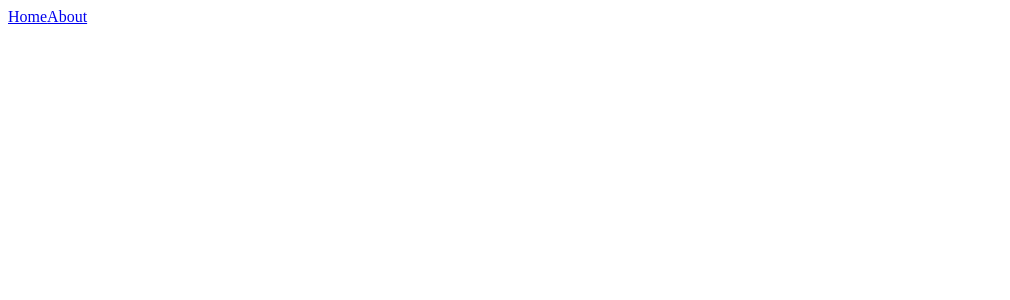
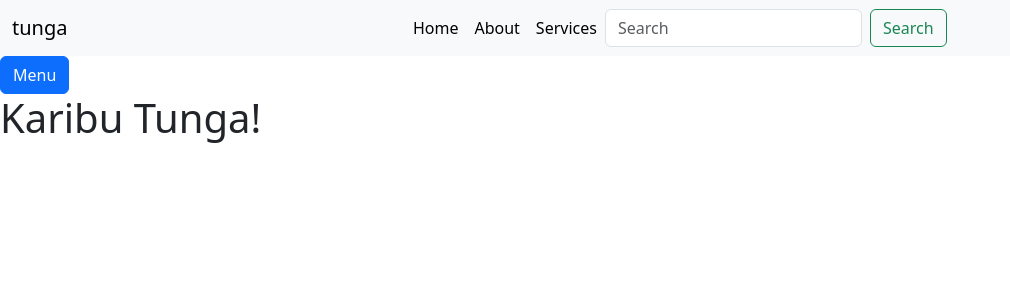
Before and after one commit to davidnene/tunga, a Vue app: page / in a window 1280 px wide. Shown: the top 300 px of the page, without its empty margins (0-1010 px from the left). Built offline with nearby package versions, Linux system fonts and the light colour scheme.

Commit message:
Initial Setup

```diff
--- a/index.html
+++ b/index.html
@@ -5,9 +5,11 @@
     <link rel="icon" href="/favicon.ico">
     <meta name="viewport" content="width=device-width, initial-scale=1.0">
     <title>Vite App</title>
+    <link href="https://cdn.jsdelivr.net/npm/bootstrap@5.3.2/dist/css/bootstrap.min.css" rel="stylesheet" integrity="sha384-T3c6CoIi6uLrA9TneNEoa7RxnatzjcDSCmG1MXxSR1GAsXEV/Dwwykc2MPK8M2HN" crossorigin="anonymous">
   </head>
   <body>
     <div id="app"></div>
     <script type="module" src="/src/main.js"></script>
+    <script src="https://cdn.jsdelivr.net/npm/bootstrap@5.3.2/dist/js/bootstrap.bundle.min.js" integrity="sha384-C6RzsynM9kWDrMNeT87bh95OGNyZPhcTNXj1NW7RuBCsyN/o0jlpcV8Qyq46cDfL" crossorigin="anonymous"></script>
   </body>
 </html>
--- a/src/App.vue
+++ b/src/App.vue
@@ -1,14 +1,11 @@
 <script setup>
+import Navbar from './components/Navbar.vue';
 </script>
 
 <template>
   <header>
-
     <div>
-      <nav>
-        <RouterLink to="/">Home</RouterLink>
-        <RouterLink to="/about">About</RouterLink>
-      </nav>
+      <Navbar/>
     </div>
   </header>
   <RouterView />
--- /dev/null
+++ b/src/components/Navbar.vue
@@ -0,0 +1,52 @@
+<script setup>
+
+</script>
+
+<template>
+      <nav class="navbar navbar-expand-lg bg-body-tertiary">
+        <div class="container-fluid">
+            <RouterLink class="navbar-brand" to="/">tunga</RouterLink>
+            <button class="navbar-toggler" type="button" data-bs-toggle="collapse" data-bs-target="#navbarSupportedContent" aria-controls="navbarSupportedContent" aria-expanded="false" aria-label="Toggle navigation">
+            <span class="navbar-toggler-icon"></span>
+            </button>
+            <div class="collapse navbar-collapse justify-content-center" id="navbarSupportedContent">
+            <ul class="navbar-nav">
+                <li class="nav-item">
+                    <RouterLink class="nav-link active" aria-current="page" to="/">Home</RouterLink>
+                </li>
+                <li class="nav-item">
+                    <RouterLink class="nav-link active" aria-current="page" to="/about">About</RouterLink>
+                </li>
+                <li class="nav-item">
+                    <RouterLink class="nav-link active" aria-current="page" to="/services">Services</RouterLink>
+                </li>
+                <!-- <li class="nav-item">
+                    <a class="nav-link" href="#">Link</a>
+                </li> -->
+                <!-- <li class="nav-item dropdown">
+                <a class="nav-link dropdown-toggle" href="#" role="button" data-bs-toggle="dropdown" aria-expanded="false">
+                    Dropdown
+                </a>
+                <ul class="dropdown-menu">
+                    <li><a class="dropdown-item" href="#">Action</a></li>
+                    <li><a class="dropdown-item" href="#">Another action</a></li>
+                    <li><hr class="dropdown-divider"></li>
+                    <li><a class="dropdown-item" href="#">Something else here</a></li>
+                </ul>
+                </li> -->
+                <!-- <li class="nav-item">
+                <a class="nav-link disabled" aria-disabled="true">Disabled</a>
+                </li> -->
+            </ul>
+            <form class="d-flex" role="search">
+                <input class="form-control me-2" type="search" placeholder="Search" aria-label="Search">
+                <button class="btn btn-outline-success" type="submit">Search</button>
+            </form>
+            </div>
+        </div>
+    </nav>
+</template>
+
+<style scoped>
+
+</style>
--- /dev/null
+++ b/src/components/OffCanvas.vue
@@ -0,0 +1,40 @@
+<script setup>
+
+</script>
+
+<template>
+    <div>
+        <a class="btn btn-primary" data-bs-toggle="offcanvas" href="#offcanvasExample" role="button" aria-controls="offcanvasExample">
+            <slot></slot>
+        </a>
+        <!-- <button class="btn btn-primary" type="button" data-bs-toggle="offcanvas" data-bs-target="#offcanvasExample" aria-controls="offcanvasExample">
+        Button with data-bs-target
+        </button> -->
+
+        <div class="offcanvas offcanvas-start" tabindex="-1" id="offcanvasExample" aria-labelledby="offcanvasExampleLabel">
+            <div class="offcanvas-header">
+                <h5 class="offcanvas-title" id="offcanvasExampleLabel">Offcanvas</h5>
+                <button type="button" class="btn-close" data-bs-dismiss="offcanvas" aria-label="Close"></button>
+            </div>
+        <div class="offcanvas-body">
+            <div>
+            Some text as placeholder. In real life you can have the elements you have chosen. Like, text, images, lists, etc.
+            </div>
+            <div class="dropdown mt-3">
+                <button class="btn btn-secondary dropdown-toggle" type="button" data-bs-toggle="dropdown">
+                    Dropdown button
+                </button>
+                <ul class="dropdown-menu">
+                    <li><a class="dropdown-item" href="#">Action</a></li>
+                    <li><a class="dropdown-item" href="#">Another action</a></li>
+                    <li><a class="dropdown-item" href="#">Something else here</a></li>
+                </ul>
+            </div>
+        </div>
+        </div>
+    </div>
+</template>
+
+<style lang="scss" scoped>
+
+</style>
--- a/src/components/TheWelcome.vue
+++ b/src/components/TheWelcome.vue
@@ -1,7 +1,12 @@
 <script setup>
-
+  defineProps({
+    tunga: {
+      type: String,
+      required: true,
+    },
+  })
 </script>
 
 <template>
-
+  <h1>Karibu {{ tunga }}!</h1>
 </template>
--- a/src/router/index.js
+++ b/src/router/index.js
@@ -16,6 +16,11 @@ const router = createRouter({
       // this generates a separate chunk (About.[hash].js) for this route
       // which is lazy-loaded when the route is visited.
       component: () => import('../views/AboutView.vue')
+    },
+    {
+      path: '/services',
+      name: 'services',
+      component: () => import('../views/ServicesView.vue')
     }
   ]
 })
--- a/src/views/HomeView.vue
+++ b/src/views/HomeView.vue
@@ -1,9 +1,11 @@
 <script setup>
+import OffCanvas from '../components/OffCanvas.vue';
 import TheWelcome from '../components/TheWelcome.vue'
 </script>
 
 <template>
   <main>
-    <TheWelcome />
+    <OffCanvas>Menu</OffCanvas>
+    <TheWelcome tunga="Tunga" />
   </main>
 </template>
--- /dev/null
+++ b/src/views/ServicesView.vue
@@ -0,0 +1,14 @@
+<script setup>
+
+</script>
+
+<template>
+    <div>
+        <h1>Our Services</h1>
+    </div>
+</template>
+
+
+<style lang="scss" scoped>
+
+</style>
```
Also changed, not shown: src/components/HelloWorld.vue (deleted, +0 -11 lines).
